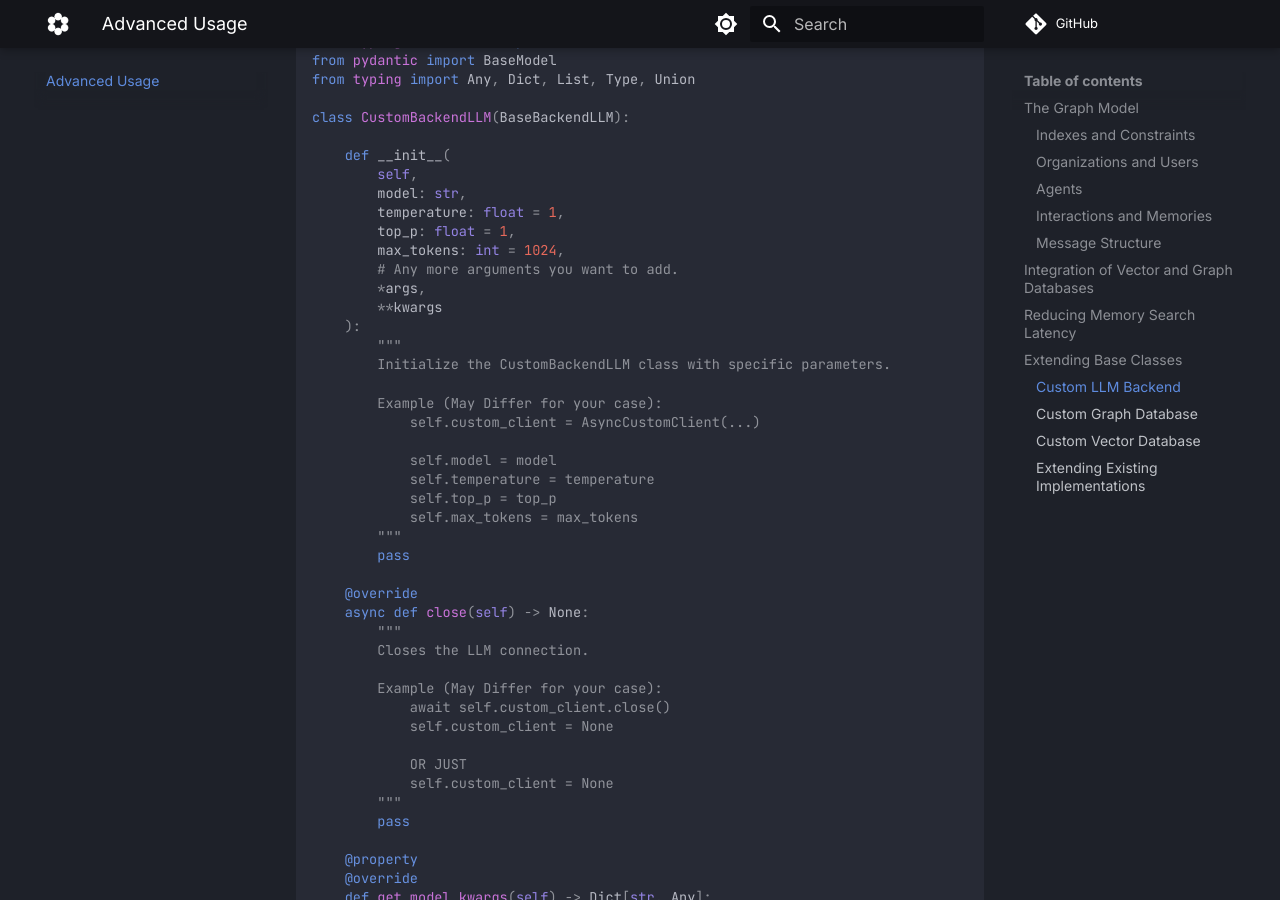
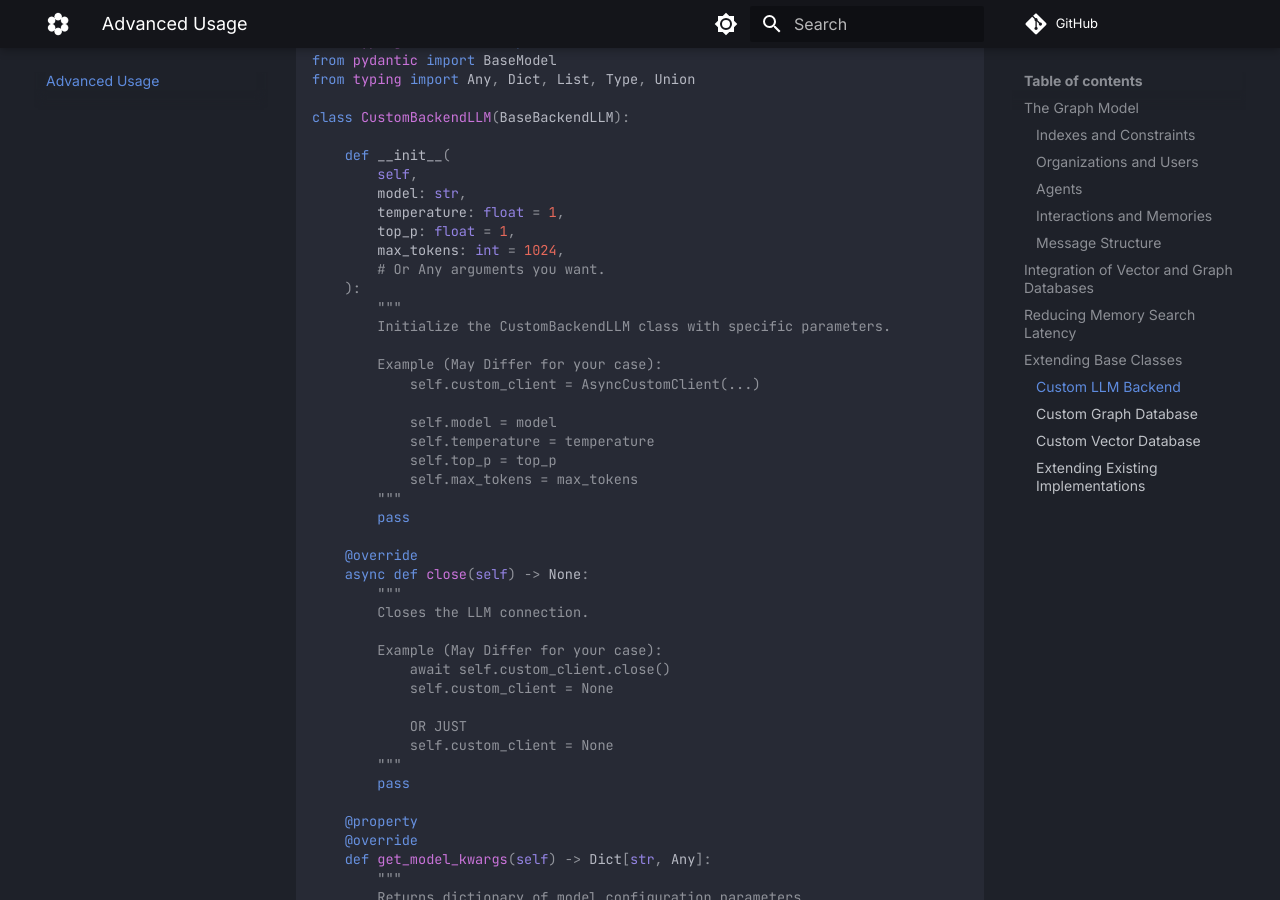
Before and after one commit to themacexpert/memora, an MkDocs documentation site: the page built from docs/advanced_usage.md, in a window 1280 px wide and 900 px high, scrolled down 5150 px. Built offline with MkDocs 1.6.1 and Material for MkDocs 9.7.7, drawn with Linux system fonts in a browser that asks for light colours; comment, search, counter and statistics services are not loaded.

Commit message:
updated docs for custom backend llm

```diff
--- a/docs/advanced_usage.md
+++ b/docs/advanced_usage.md
@@ -182,9 +182,7 @@ class CustomBackendLLM(BaseBackendLLM):
         temperature: float = 1,
         top_p: float = 1,
         max_tokens: int = 1024,
-        # Any more arguments you want to add.
-        *args,
-        **kwargs
+        # Or Any arguments you want.
     ):
         """
         Initialize the CustomBackendLLM class with specific parameters.
```
